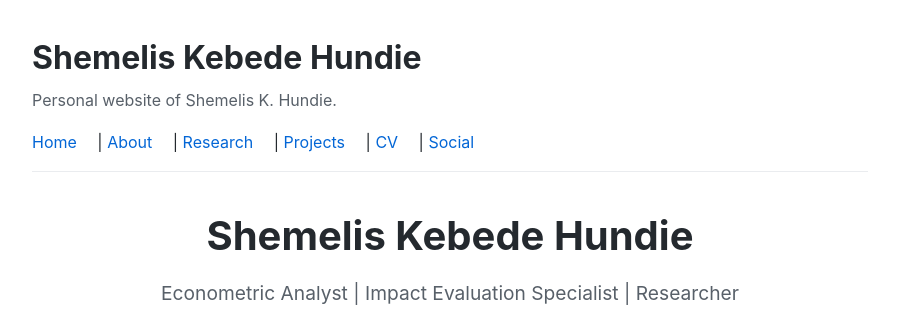
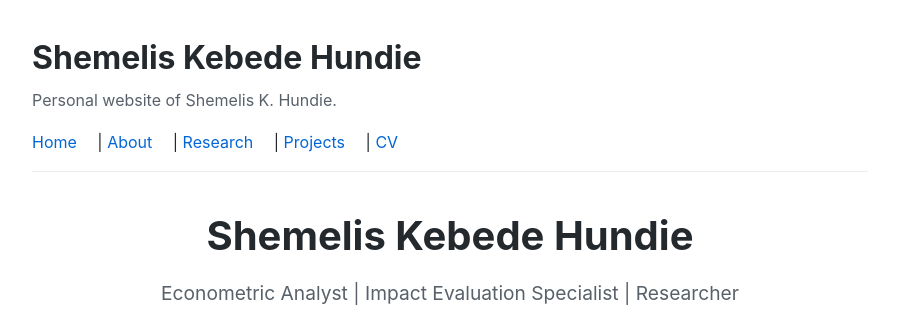
Before and after one commit to ShemelisKHundie/ShemelisKHundie.github.io, a Jekyll site: the page built from index.md, in a window 1280 px wide. Shown: the top 317 px of the page, without its empty margins (190-1089 px from the left). Built offline with Jekyll 4.4.1, drawn with Linux system fonts in a browser that asks for light colours.

Commit message:
Update _config.yml

```diff
--- a/_config.yml
+++ b/_config.yml
@@ -13,5 +13,3 @@ navigation:
     url: /projects
   - title: "CV"
     url: /cv
-  - title: "Social"
-    url: /social
```
